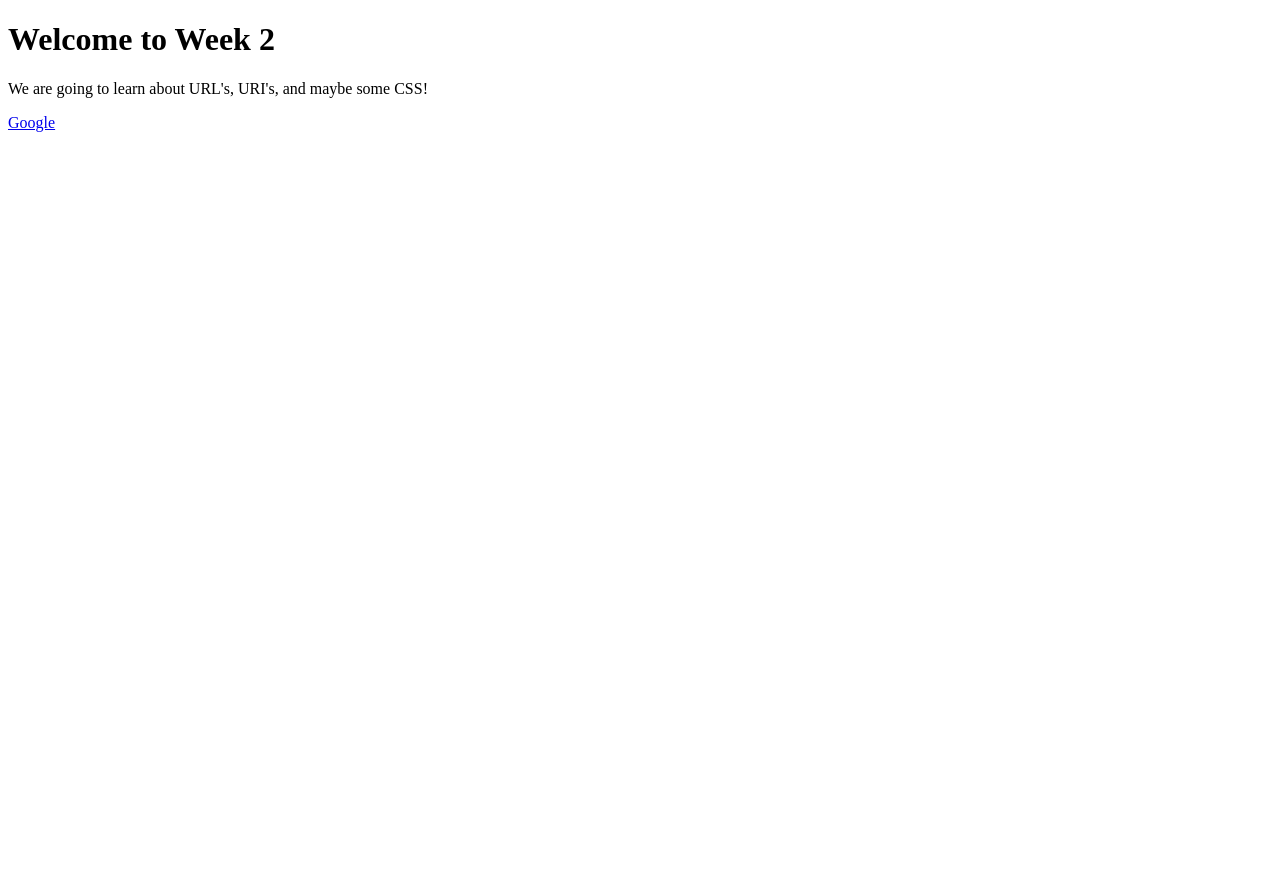
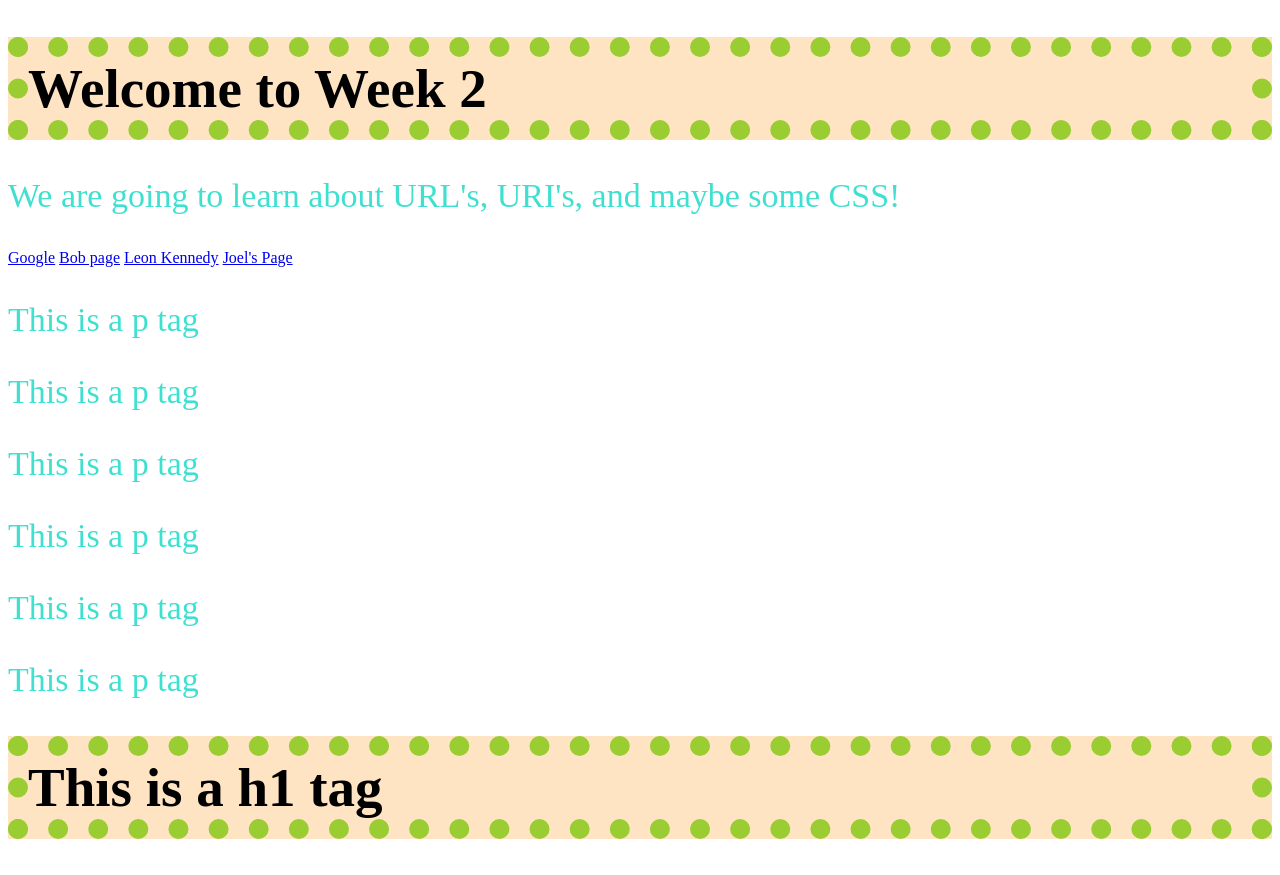
Before and after one commit to cnlarose/Week-1---SETest, a plain HTML site: page index1.html in a window 1280 px wide. Before the commit the page ends 800 px from the top, so only its background shows below. Drawn offline with Linux system fonts and the light colour scheme.

Commit message:
update 4/2/2026 @5:37PM

```diff
--- /dev/null
+++ b/Styles/style.css
@@ -0,0 +1,10 @@
+p{
+    color:turquoise;
+    font-size: 34px;
+}
+
+h1{
+    background-color: bisque;
+    font-size: 55px;
+    border: 20px dotted yellowgreen;
+}
--- a/index1.html
+++ b/index1.html
@@ -4,6 +4,7 @@
     <meta charset="UTF-8">
     <meta name="viewport" content="width=device-width, initial-scale=1.0">
     <title>Document</title>
+    <link rel="stylesheet" href="Styles/style.css">
 </head>
 <body>
     <div id="main-container"></div>
@@ -13,8 +14,27 @@
 
         <div id="nav-bar">
 
+            <!--Example of an absolue path!-->
             <a href="https://google.com">Google</a>
 
+            <!--Example of a relative path-->
+            <a href="Page 2/bob.html">Bob page</a>
+
+            <!--Example of an absolute path-->
+            <a href="https://www.google.com/imgres?q=leon%20kennedy&imgurl=https%3A%2F%2Fwww.giantbomb.com%2Fa%2Fuploads%2Fscale_super%2F7%2F70497%2F3463333-tumblr_d735badaf2fd3c626befadb4bbcf0f97_238df147_1280.jpg&imgrefurl=https%3A%2F%2Fgiantbomb.com%2Fwiki%2FCharacters%2FLeon_S_Kennedy&docid=AKufuRddiIQByM&tbnid=xDySJSqAhS34tM&vet=12ahUKEwiuzMq8idCTAxWTGVkFHaDaH2IQnPAOegQIExAB..i&w=1080&h=1920&hcb=2&ved=2ahUKEwiuzMq8idCTAxWTGVkFHaDaH2IQnPAOegQIExAB">Leon Kennedy</a>
+
+            <a href="Robot/Joel/joellsRad.html">Joel's Page</a>
         </div>
+
+        <p>This is a p tag</p>
+        <p>This is a p tag</p>
+        <p>This is a p tag</p>
+        <p>This is a p tag</p>
+        <p>This is a p tag</p>
+        <p>This is a p tag</p>
+
+        <h1>This is a h1 tag</h1>
+
+    </div>
 </body>
 </html>
```
Also changed, not shown: Page 2/bob.html (added, +13 -0 lines), Robot/Joel/joellsRad.html (added, +11 -0 lines).
